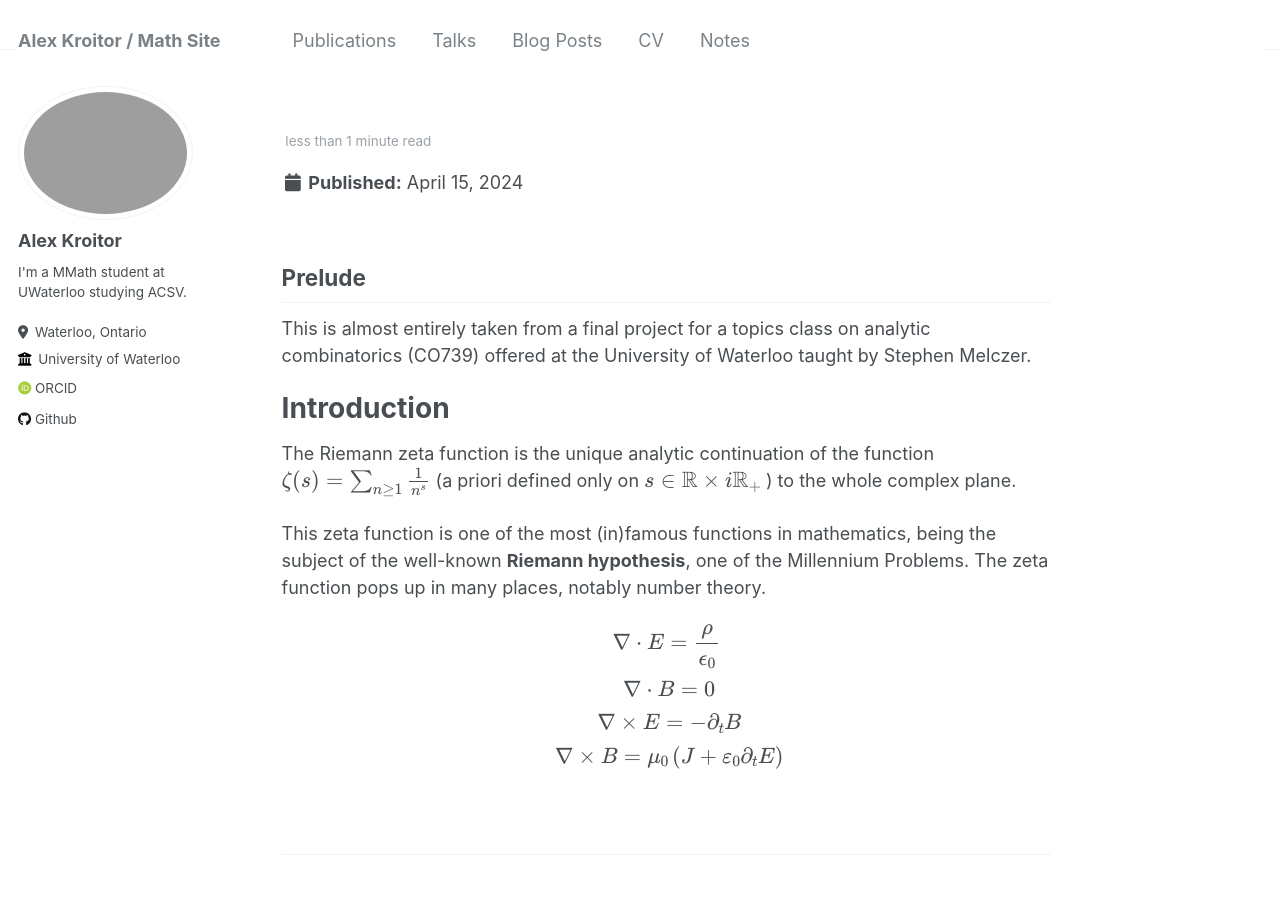
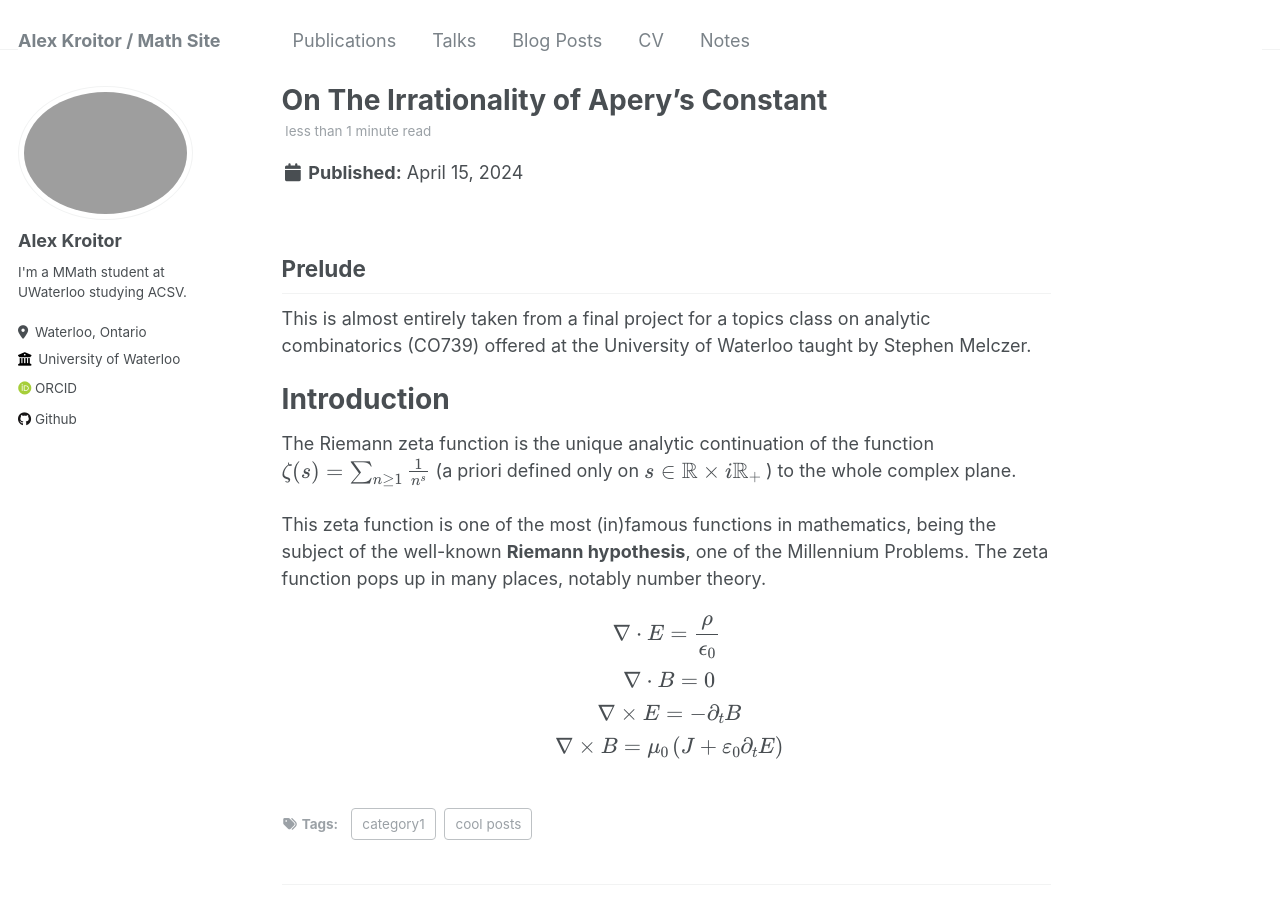
Before and after one commit to akroitor/akroitor.github.io, a Jekyll site: the page built from _posts/2024-04-15-blog-post.md, in a window 1280 px wide and 900 px high. Built offline with Jekyll 4.4.1, drawn with Linux system fonts in a browser that asks for light colours; some web fonts are replaced.

Commit message:
Update 2024-04-15-blog-post.md

```diff
--- a/_posts/2024-04-15-blog-post.md
+++ b/_posts/2024-04-15-blog-post.md
@@ -1,5 +1,5 @@
 ---
-title: 'On The Irrationality of Apery"'"s Constant'
+title: "On The Irrationality of Apery's Constant"
 date: 2024-04-15
 permalink: /posts/2025/04/apery/
 tags:
```
